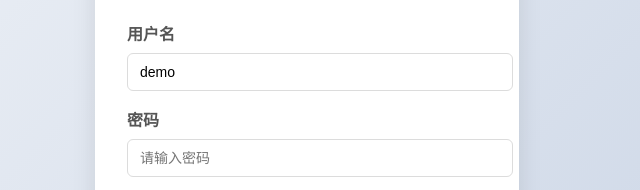
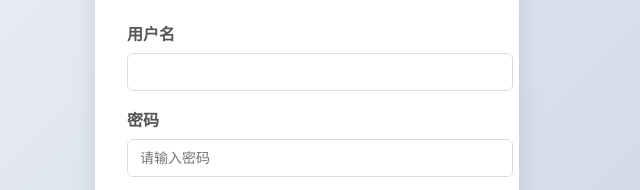
Before and after one commit to HSOffice/playwright-dotnet-mcp, a plain HTML site: page ts/login-example/index.html in a window 1280 px wide. Shown: the part 277-467 px from the top of the page, 333-973 px from the left. Drawn offline with Linux system fonts and the light colour scheme.

Commit message:
Update index.html

```diff
--- a/ts/login-example/index.html
+++ b/ts/login-example/index.html
@@ -93,7 +93,7 @@
       <h1>登录示例</h1>
       <form id="login-form">
         <label for="username">用户名</label>
-        <input id="username" type="text" name="username" value="demo" autocomplete="username" required />
+        <input id="username" type="text" name="username" value="" autocomplete="username" required />
 
         <label for="password">密码</label>
         <input id="password" type="password" name="password" placeholder="请输入密码" autocomplete="current-password" required />
```
